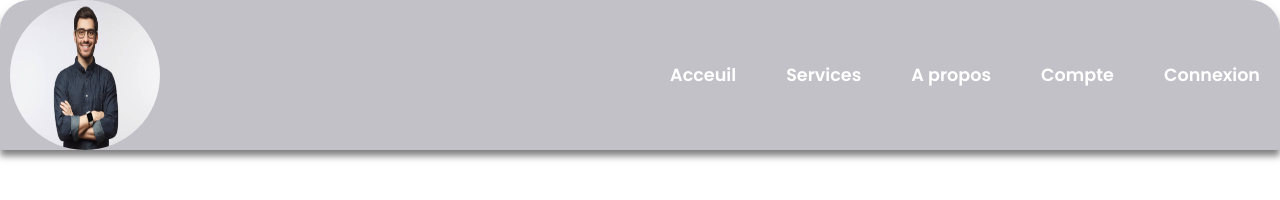
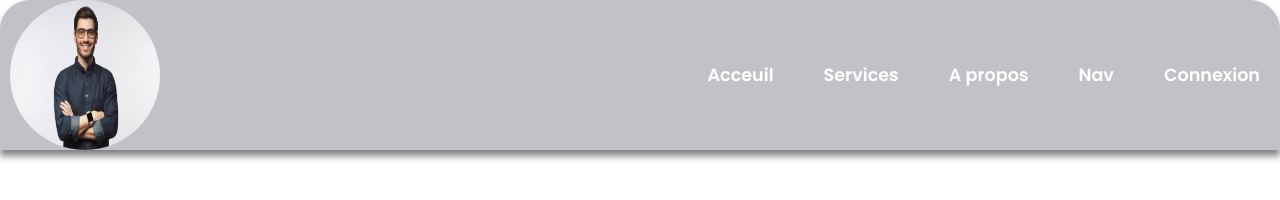
Before and after one commit to 2kgelab1321/Gallery-Image, a plain HTML site: page index.html in a window 1280 px wide. Drawn offline with Linux system fonts and the light colour scheme.

Commit message:
liaison Nav barre

```diff
--- a/index.html
+++ b/index.html
@@ -19,7 +19,7 @@
           <li><a href="#" class="">Acceuil</a></li>
           <li><a href="#">Services</a></li>
           <li><a href="#">A propos</a></li>
-          <li><a href="#">Compte</a></li>
+          <li><a href="./Html/Index.html">Nav</a></li>
           <li><a href="#">Connexion</a></li>
         </ul>
       </div>
```
